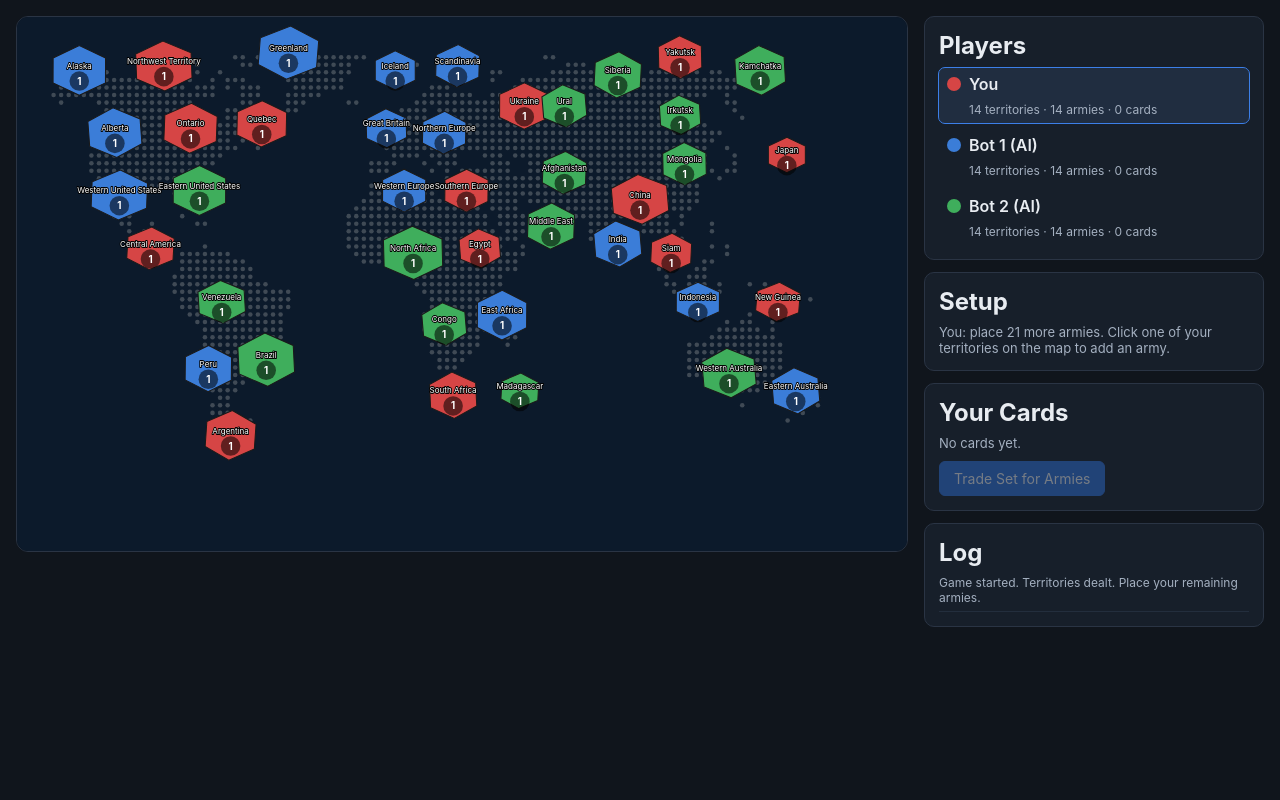
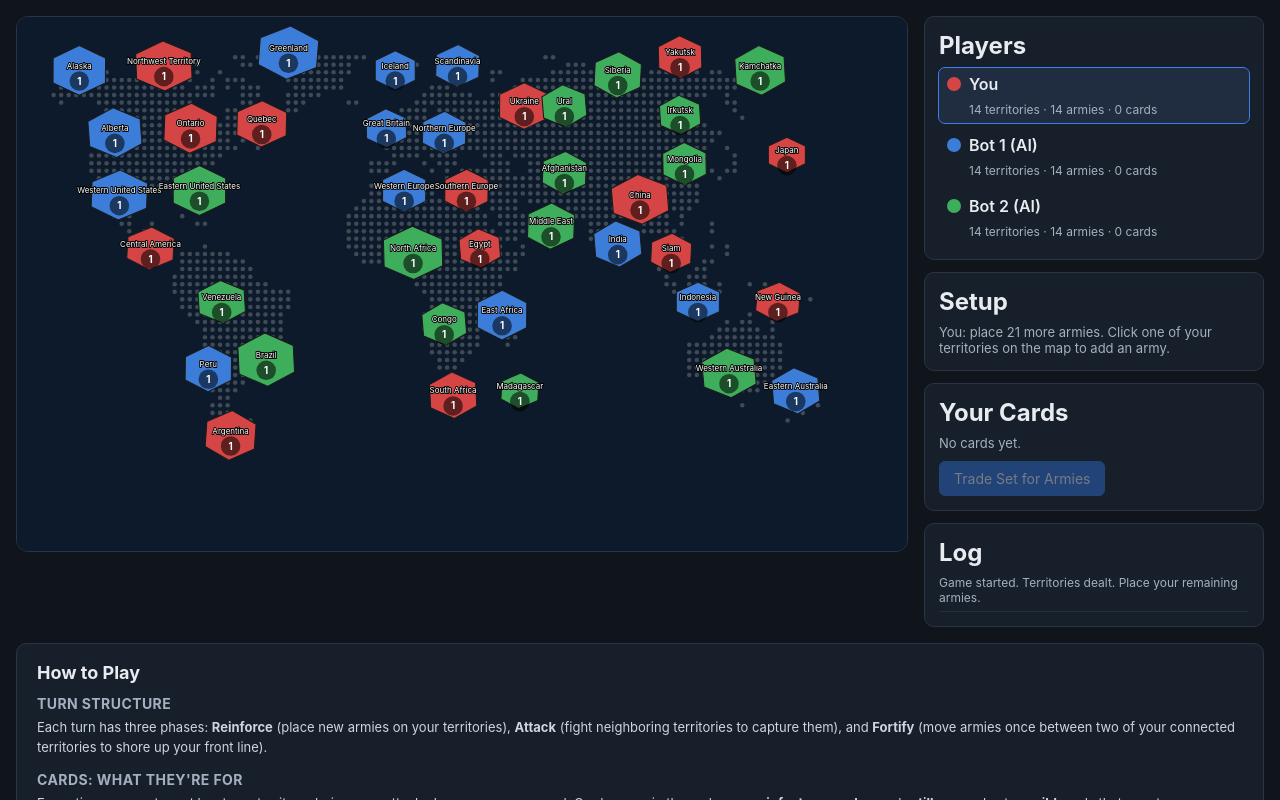
Before and after one commit to kuod/riseukeu, a React (Vite) app: page / in a window 1280 px wide. Both pictures are taken after a click on the button "Start Game". Shown: the top 800 px of the page. Built offline with nearby package versions, Linux system fonts and the light colour scheme.

Commit message:
Add How to Play section explaining cards and basic strategy

```diff
--- a/src/components/GameBoard.tsx
+++ b/src/components/GameBoard.tsx
@@ -5,6 +5,7 @@ import { Sidebar } from './Sidebar';
 import { PhasePanel } from './PhasePanel';
 import { DiceLog } from './DiceLog';
 import { CardHand } from './CardHand';
+import { HowToPlay } from './HowToPlay';
 import { decideAiAction } from '../game/ai';
 import { isAdjacent } from '../game/map-data';
 import { isConnected } from '../game/rules';
@@ -111,6 +112,7 @@ export function GameBoard() {
   }
 
   return (
+    <div className="game-screen">
       <div className="game-layout">
         <div className="map-panel">
           <MapBoard state={state} selectedFrom={selectedFrom} validTargets={validTargets} onTerritoryClick={handleTerritoryClick} />
@@ -127,5 +129,7 @@ export function GameBoard() {
           )}
         </div>
       </div>
+      <HowToPlay />
+    </div>
   );
 }
--- /dev/null
+++ b/src/components/HowToPlay.tsx
@@ -0,0 +1,62 @@
+export function HowToPlay() {
+  return (
+    <div className="how-to-play">
+      <h2>How to Play</h2>
+
+      <section>
+        <h3>Turn structure</h3>
+        <p>
+          Each turn has three phases: <strong>Reinforce</strong> (place new armies on your
+          territories), <strong>Attack</strong> (fight neighboring territories to capture them),
+          and <strong>Fortify</strong> (move armies once between two of your connected territories
+          to shore up your front line).
+        </p>
+      </section>
+
+      <section>
+        <h3>Cards: what they're for</h3>
+        <p>
+          Every time you capture at least one territory during your attack phase, you earn a
+          card. Cards come in three shapes &mdash; <strong>infantry</strong>,{' '}
+          <strong>cavalry</strong>, and <strong>artillery</strong> &mdash; plus two{' '}
+          <strong>wild</strong> cards that count as any shape.
+        </p>
+        <p>
+          Trade in a <strong>set of three</strong> (three of the same shape, or three different
+          shapes) during your reinforce phase for bonus armies. The bonus grows with each set
+          traded in across the whole game (4, 6, 8, 10, 12, then +5 each time), so hoarding cards
+          pays off &mdash; but you're forced to trade if you're holding 5 or more cards.
+        </p>
+      </section>
+
+      <section>
+        <h3>Basic strategy</h3>
+        <ul>
+          <li>
+            <strong>Hold whole continents.</strong> Controlling every territory in a continent
+            gives you a flat reinforcement bonus every turn &mdash; prioritize sealing off small
+            continents (like Australia or South America) early since they're cheap to defend.
+          </li>
+          <li>
+            <strong>Attack from strength.</strong> Only attack when you have a clear numbers
+            advantage; defenders roll fewer dice but win ties, so 3-vs-1 or better odds are
+            safest.
+          </li>
+          <li>
+            <strong>Defend chokepoints.</strong> Stack armies on territories with few borders
+            leading into your continent so you only have to defend a small number of fronts.
+          </li>
+          <li>
+            <strong>Don't overextend.</strong> Leave enough armies behind on captured territories
+            &mdash; a lone army is easy prey next turn.
+          </li>
+          <li>
+            <strong>Time your card trades.</strong> Trading in a set right before a big attack
+            turn can fund an offensive; but don't sit on 4+ cards too long, or you'll be forced to
+            cash in on a turn that isn't ideal.
+          </li>
+        </ul>
+      </section>
+    </div>
+  );
+}
--- a/src/index.css
+++ b/src/index.css
@@ -302,3 +302,49 @@ button.primary:hover:not(:disabled) {
     width: 100%;
   }
 }
+
+/* How to play */
+.how-to-play {
+  margin: 0 16px 16px;
+  background: #171f2a;
+  border: 1px solid #2a3444;
+  border-radius: 10px;
+  padding: 18px 20px;
+  color: #e8ecf1;
+}
+
+.how-to-play h2 {
+  margin: 0 0 12px;
+  font-size: 18px;
+}
+
+.how-to-play section {
+  margin-bottom: 14px;
+}
+
+.how-to-play section:last-child {
+  margin-bottom: 0;
+}
+
+.how-to-play h3 {
+  margin: 0 0 6px;
+  font-size: 14px;
+  color: #a4b0c0;
+  text-transform: uppercase;
+  letter-spacing: 0.03em;
+}
+
+.how-to-play p,
+.how-to-play li {
+  font-size: 13px;
+  line-height: 1.5;
+  color: #cdd6e0;
+}
+
+.how-to-play ul {
+  margin: 0;
+  padding-left: 20px;
+  display: flex;
+  flex-direction: column;
+  gap: 6px;
+}
```
Lines whose indentation alone changed are shown as unchanged.
